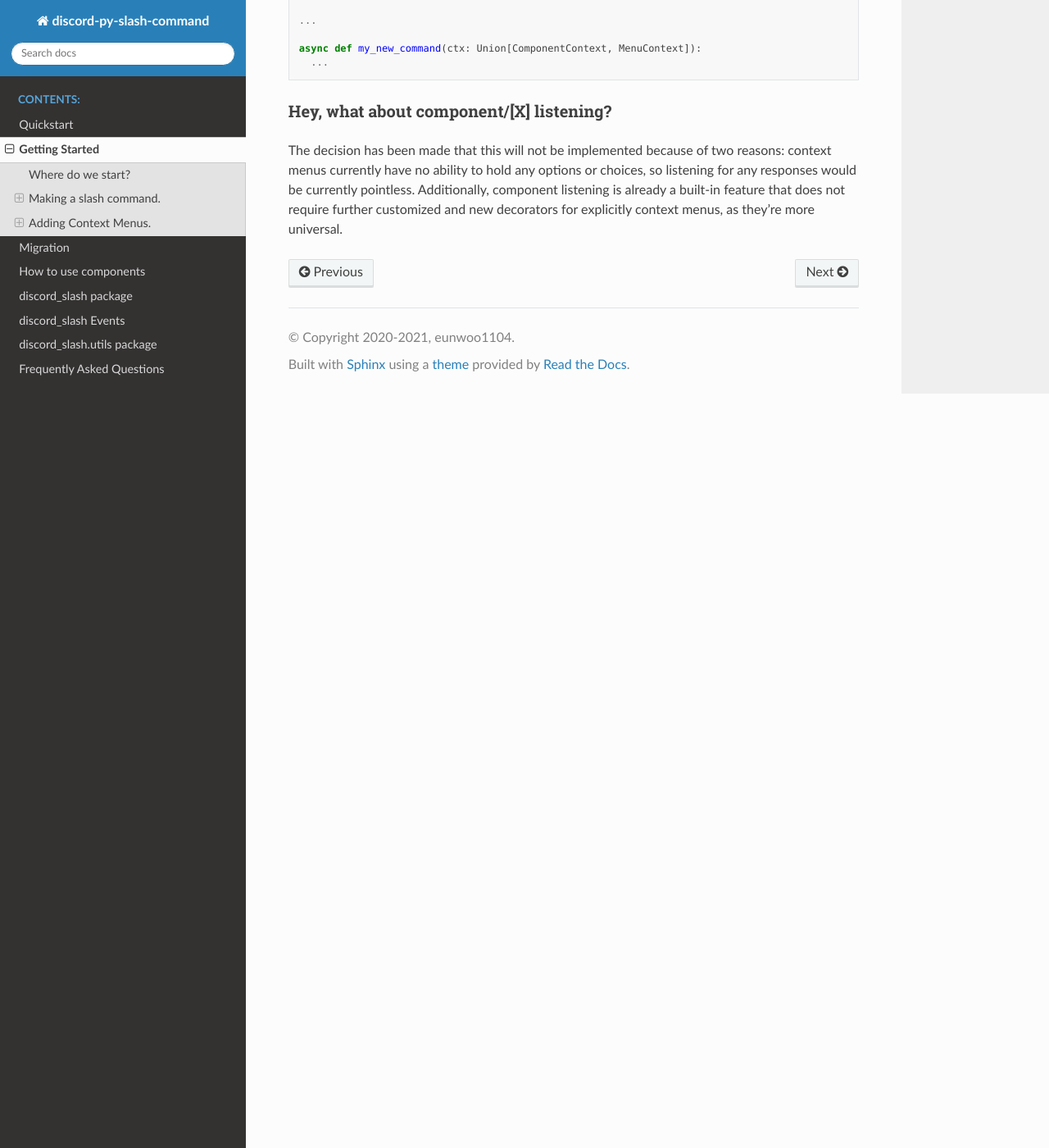
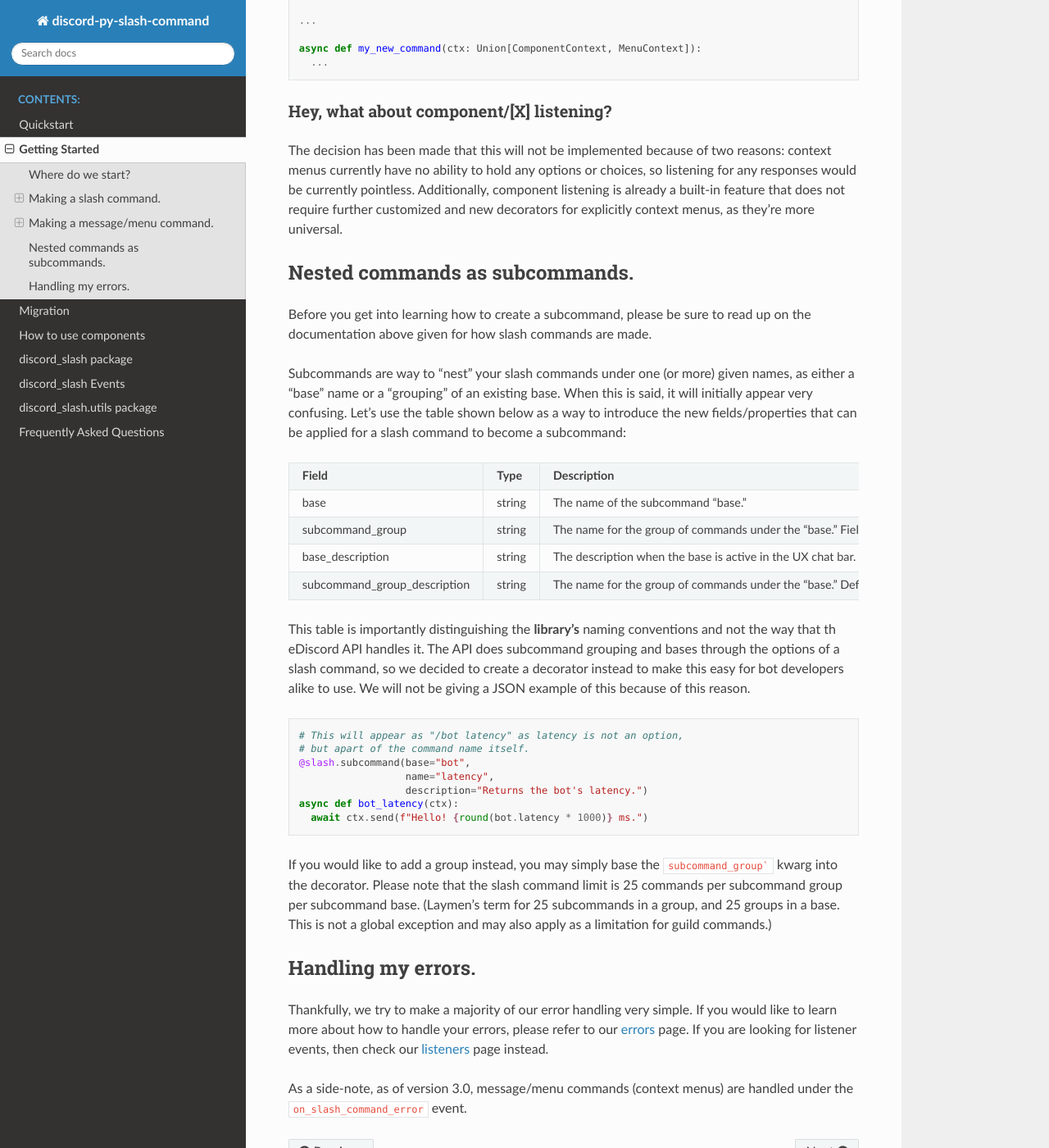
Before and after one commit to interactions-py/interactions.py, a Sphinx documentation site: the page built from docs/gettingstarted.rst, in a window 1280 px wide and 1400 px high, scrolled down 7597 px. Shown: the whole window at 82% size. Built offline with Sphinx 7.4.7 and the Read the Docs theme 2.0.0, drawn with Linux system fonts in a browser that asks for light colours; the version number could not be read and is left out; some of the changed text lies outside the part shown.

Commit message:
Error handling and subcommand documentation.

````diff
--- a/docs/gettingstarted.rst
+++ b/docs/gettingstarted.rst
@@ -315,7 +315,7 @@ But what about buttons?
 -----------------------
 This library supports components (buttons, actionrows, selects, etc.). Take a look here: `components`_.
 
-Adding Context Menus.
+Making a message/menu command.
 *********************
 Lucky for you, this library has recently added support for context menus! Let's take a look into how they're designed.
 
@@ -401,8 +401,50 @@ The decision has been made that this will not be implemented because of two reas
 for any responses would be currently pointless. Additionally, component listening is already a built-in feature that does not require further customized and new decorators
 for explicitly context menus, as they're more universal.
 
+Nested commands as subcommands.
+*******************************
+Before you get into learning how to create a subcommand, please be sure to read up on the documentation above given for how slash commands are made.
+
+Subcommands are way to "nest" your slash commands under one (or more) given names, as either a "base" name or a "grouping" of an existing base. When this is said, it will initially appear very confusing. Let's use the table shown below as a way to introduce the new fields/properties that can be applied for a slash command to become a subcommand:
+
++------------------------------+--------------------------------------------+-----------------------------------------------------------------------------------------------------+
+| **Field**                    | **Type**                                   | **Description**                                                                                     |
++------------------------------+--------------------------------------------+-----------------------------------------------------------------------------------------------------+
+| base                         | string                                     | The name of the subcommand "base."                                                                  |
++------------------------------+--------------------------------------------+-----------------------------------------------------------------------------------------------------+
+| subcommand_group             | string                                     | The name for the group of commands under the "base." Field is optional.                             |
++------------------------------+--------------------------------------------+-----------------------------------------------------------------------------------------------------+
+| base_description             | string                                     | The description when the base is active in the UX chat bar. Defaults to ``None``.                   |
++------------------------------+--------------------------------------------+-----------------------------------------------------------------------------------------------------+
+| subcommand_group_description | string                                     | The name for the group of commands under the "base." Defaults to ``None``.                          |
++------------------------------+--------------------------------------------+-----------------------------------------------------------------------------------------------------+
+
+This table is importantly distinguishing the **library's** naming conventions and not the way that th eDiscord API handles it. The API does subcommand grouping and bases through the options of a slash command, so we decided to create a decorator instead to make this easy for bot developers alike to use. We will not be giving a JSON example of this because of this reason.
+
+.. code-block :: python
+
+  # This will appear as "/bot latency" as latency is not an option,
+  # but apart of the command name itself.
+  @slash.subcommand(base="bot",
+                    name="latency",
+                    description="Returns the bot's latency.")
+  async def bot_latency(ctx):
+    await ctx.send(f"Hello! {round(bot.latency * 1000)} ms.")
+
+If you would like to add a group instead, you may simply base the ``subcommand_group``` kwarg into the decorator. Please note that the slash command limit is 25 commands per subcommand group per subcommand base. (Laymen's term for 25 subcommands in a group, and 25 groups in a base. This is not a global exception and may also apply as a limitation for guild commands.)
+
+Handling my errors.
+*******************
+
+Thankfully, we try to make a majority of our error handling very simple. If you would like to learn more about how to handle your errors, please refer to our `errors`_ page.
+If you are looking for listener events, then check our `listeners`_ page instead.
+
+As a side-note, as of version 3.0, message/menu commands (context menus) are handled under the ``on_slash_command_error`` event.
+
 .. _quickstart: quickstart.html
 .. _components: components.html
+.. _errors: discord_slash.error.html
+.. _listeners: events.html
 .. _ApplicationCommandOptionType: https://discord.com/developers/docs/interactions/slash-commands#applicationcommandoptiontype
 .. _ApplicationCommandOptionChoice: https://discord.com/developers/docs/interactions/slash-commands#applicationcommandoptionchoice
 .. _ApplicationCommandOption: https://discord.com/developers/docs/interactions/slash-commands#applicationcommandoption
````
